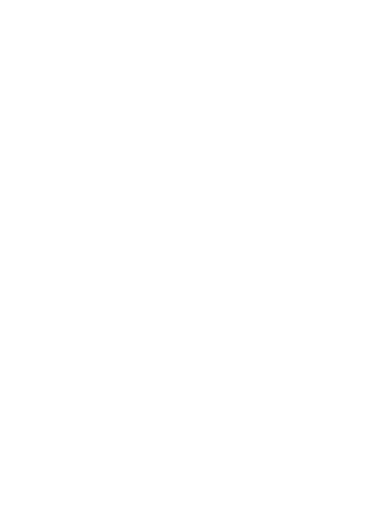
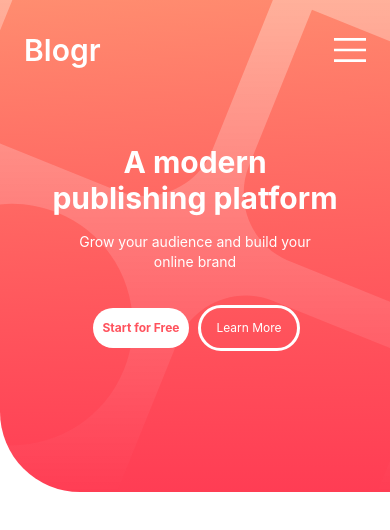
Before and after one commit to JorgeJose26/blogr-landing-page, a React (Create React App) app: page / in a window 390 px wide. Shown: the top 530 px of the page. Built offline with nearby package versions, Linux system fonts and the light colour scheme.

Commit message:
finished mobile nav bar

```diff
--- a/src/App.js
+++ b/src/App.js
@@ -1,4 +1,4 @@
-import logo from './logo.svg';
+
 import './App.css';
 import LandingPage from './Pages/LandingPage/LandingPage';
 import { Routes, Route, BrowserRouter } from "react-router-dom";
@@ -9,7 +9,6 @@ function App() {
         <Routes>
           <Route path="/" element={<LandingPage />} />
 
-
         </Routes>
 
       </BrowserRouter>
--- /dev/null
+++ b/src/Components/Body/Body.jsx
@@ -0,0 +1,11 @@
+import React from 'react';
+
+function Body(props) {
+    return (
+        <div>
+
+        </div>
+    );
+}
+
+export default Body;
--- a/src/Components/NavBar/NavBar.jsx
+++ b/src/Components/NavBar/NavBar.jsx
@@ -1,11 +1,34 @@
 import React from 'react';
 import "./NavBar.scss"
+import hamburger from "../../Assets/images/icon-hamburger.svg"
+
 
 function NavBar(props) {
     return (
-        <div>
+        <body className='body rounded-bl-[5rem]'>
+            <nav className='pt-2'>
+                <div className='flex flex-row justify-between items-center pl-6 pr-6 pt-6 pb-14'>
+                    <p className='text-3xl text-white font-semibold'>Blogr</p>
+                    <img className='h-6 w-8' src={hamburger} alt='hamburger' />
+                </div>
 
-        </div>
+            </nav>
+            <hero className='space-y-4'>
+                <div className='flex flex-col flex-wrap mt-5'>
+                    <p className='text-white text-3xl font-bold'>A modern</p>
+                    <p className='text-white text-3xl font-bold'>publishing platform</p>
+                </div>
+                <div className='flex flex-col flex-wrap'>
+                    <p className='text-white text-sm'>Grow your audience and build your</p>
+                    <p className='text-white text-sm'>online brand</p>
+
+                </div>
+                <div className='flex flex-row justify-center gap-3 pb-36 pt-5'>
+                    <button className='text-[#FF525D] font-bold rounded-full bg-white h-10 w-24  text-xs'>Start for Free</button>
+                    <button className='text-white outline outline-white-500 rounded-full h-10 w-24 text-xs'>Learn More</button>
+                </div>
+            </hero>
+        </body>
     );
 }
 
--- a/src/Components/NavBar/NavBar.scss
+++ b/src/Components/NavBar/NavBar.scss
@@ -0,0 +1,9 @@
+.body {
+    background-image: -o-linear-gradient(rgba(255, 143, 112, .7), #FF3D54);
+    background-image:
+        linear-gradient(rgba(255, 143, 112, .7), #FF3D54), url(../../Assets/images/bg-pattern-intro-mobile.svg);
+    background-size: calc(250%);
+    background-position: center;
+
+
+}
--- a/src/Pages/LandingPage/LandingPage.jsx
+++ b/src/Pages/LandingPage/LandingPage.jsx
@@ -1,12 +1,14 @@
 import React from 'react';
 import "./LandingPage.scss"
-import Footer from '../../Components/Footer/Footer';
+import NavBar from '../../Components/NavBar/NavBar';
+import Body from '../../Components/Body/Body';
 
 
 function LandingPage(props) {
     return (
         <div>
-            <Footer />
+            <NavBar />
+            <Body />
         </div>
     );
 }
--- a/tailwind.config.js
+++ b/tailwind.config.js
@@ -1,5 +1,7 @@
 module.exports = {
-  content: ["./src/**/*.{html,js}"],
+  content: [
+    "./src/**/*.{js,jsx,ts,tsx}",
+  ],
   theme: {
     extend: {},
   },
```
Also changed, not shown: src/Components/Body/Body.scss (added).
